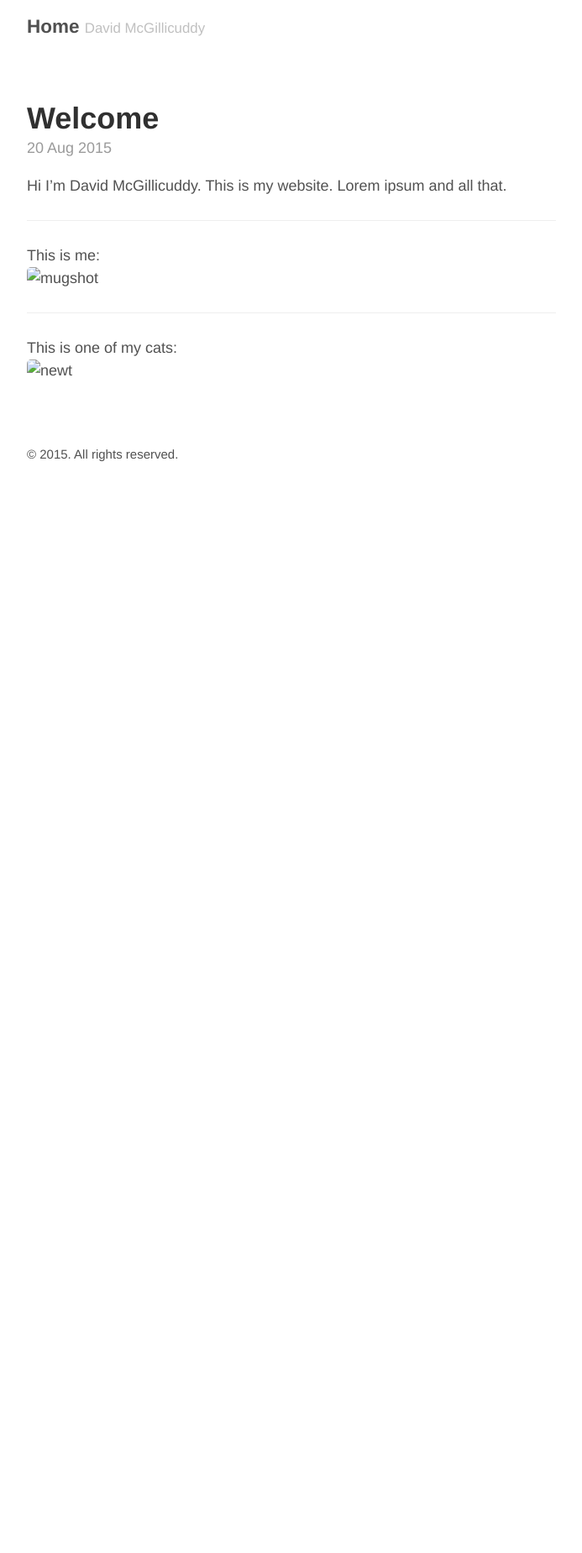
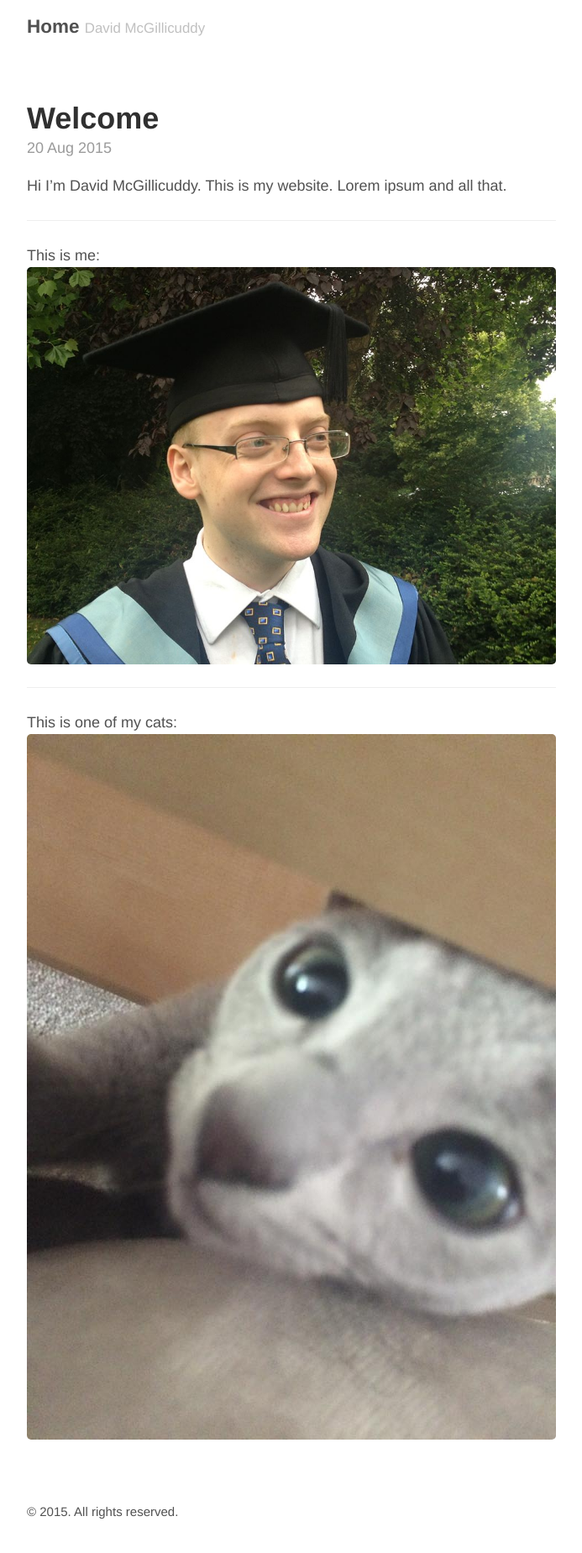
Before and after one commit to djmcgill/djmcgill.github.io, a Jekyll site: the page built from _posts/2015-08-20-Welcome.md, in a window 1280 px wide. Shown: the whole page at 84% size, without its empty margins (293-986 px from the left). Built offline with Jekyll 4.4.1, drawn with Linux system fonts in a browser that asks for light colours; before the commit the page ends 900 px from its top, so only the background shows below that.

Commit message:
try now take 3

```diff
--- a/_posts/2015-08-20-Welcome.md
+++ b/_posts/2015-08-20-Welcome.md
@@ -8,9 +8,9 @@ Hi I'm David McGillicuddy. This is my website. Lorem ipsum and all that.
 ----
 
 This is me:
-![mugshot]({{ site.url }}/assets/grad.jpg)
+![mugshot](/assets/grad.jpg)
 
 ----
 
 This is one of my cats:
-![newt]({{ site.url }}/assets/peer.jpg)
+![newt](/assets/peer.jpg)
```
